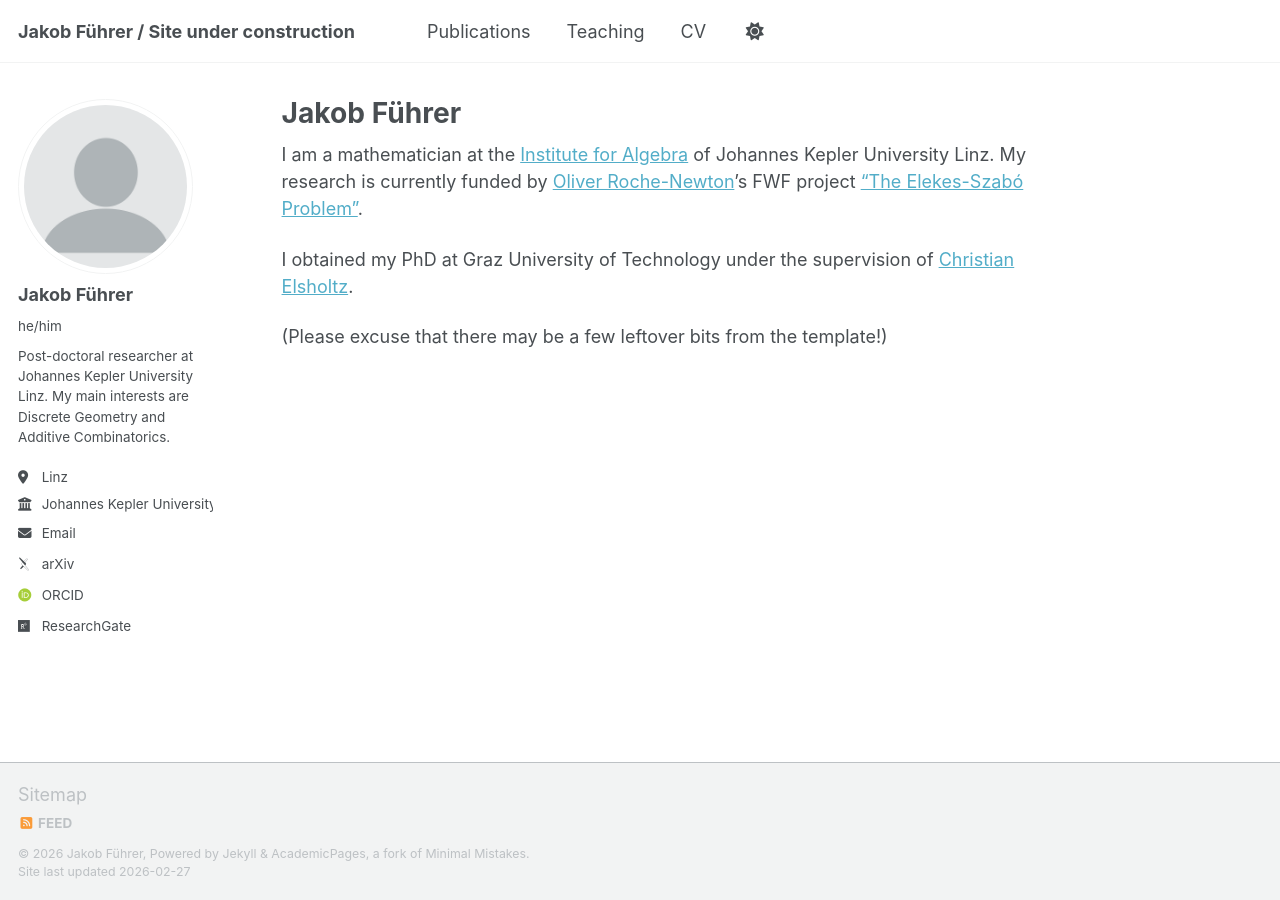
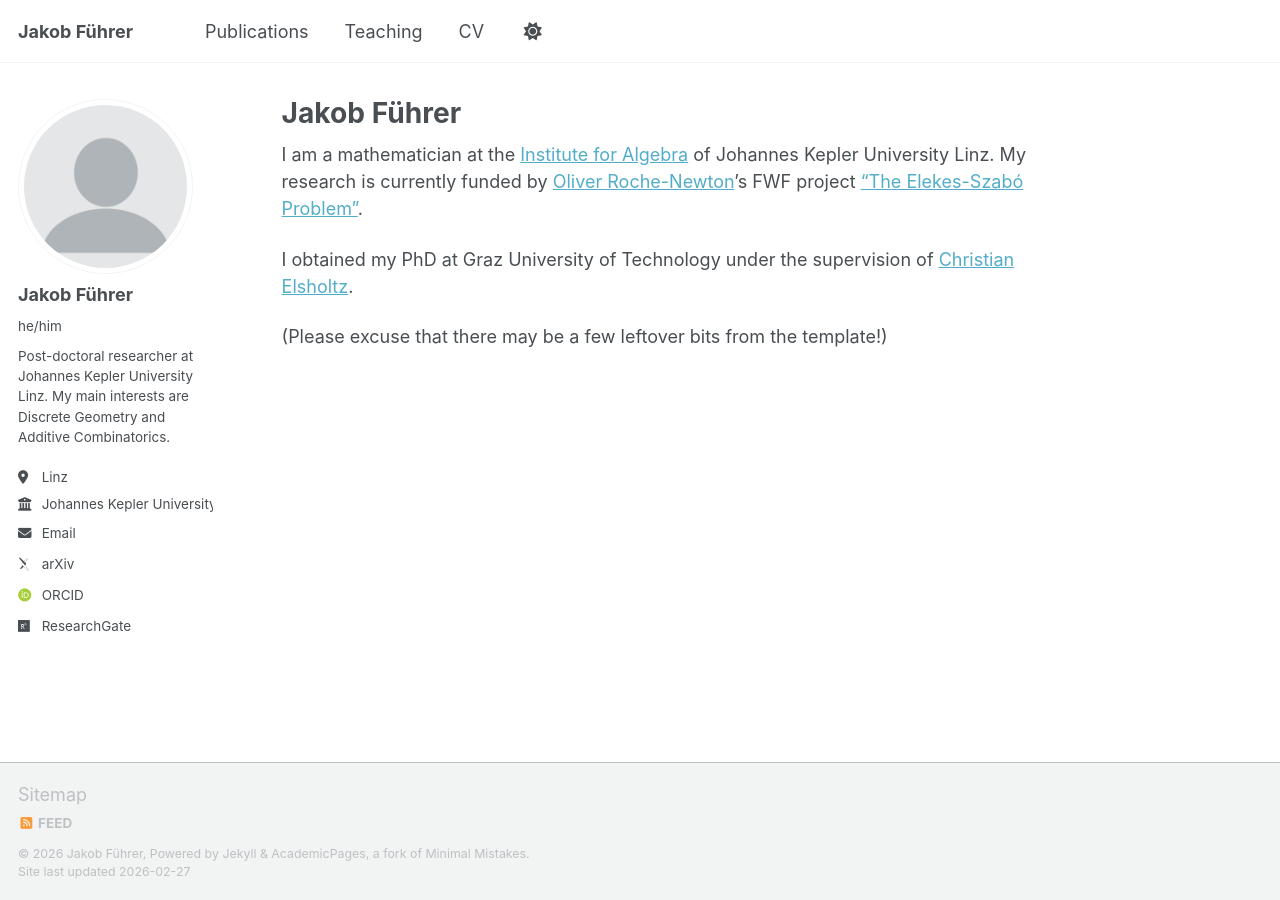
Before and after one commit to jakobfuehrer/jakobfuehrer.github.io, a Jekyll site: the page built from _pages/about.md, in a window 1280 px wide. Built offline with Jekyll 4.4.1, drawn with Linux system fonts in a browser that asks for light colours; some web fonts are replaced; a script that is not in the unit is left out.

Commit message:
Update _config.yml

```diff
--- a/_config.yml
+++ b/_config.yml
@@ -9,7 +9,7 @@
 # Basic Site Settings
 locale                   : "de-AT"
 site_theme               : "default" # Currently available options are "default", "air"
-title                    : "Jakob Führer / Site under construction"
+title                    : "Jakob Führer"
 title_separator          : "-"
 name                     : &name "Jakob Führer"
 description              : &description "Jakob Führer's academic portfolio"   # Update this with a general description of your site, this is the default if not overridden by a page
```
